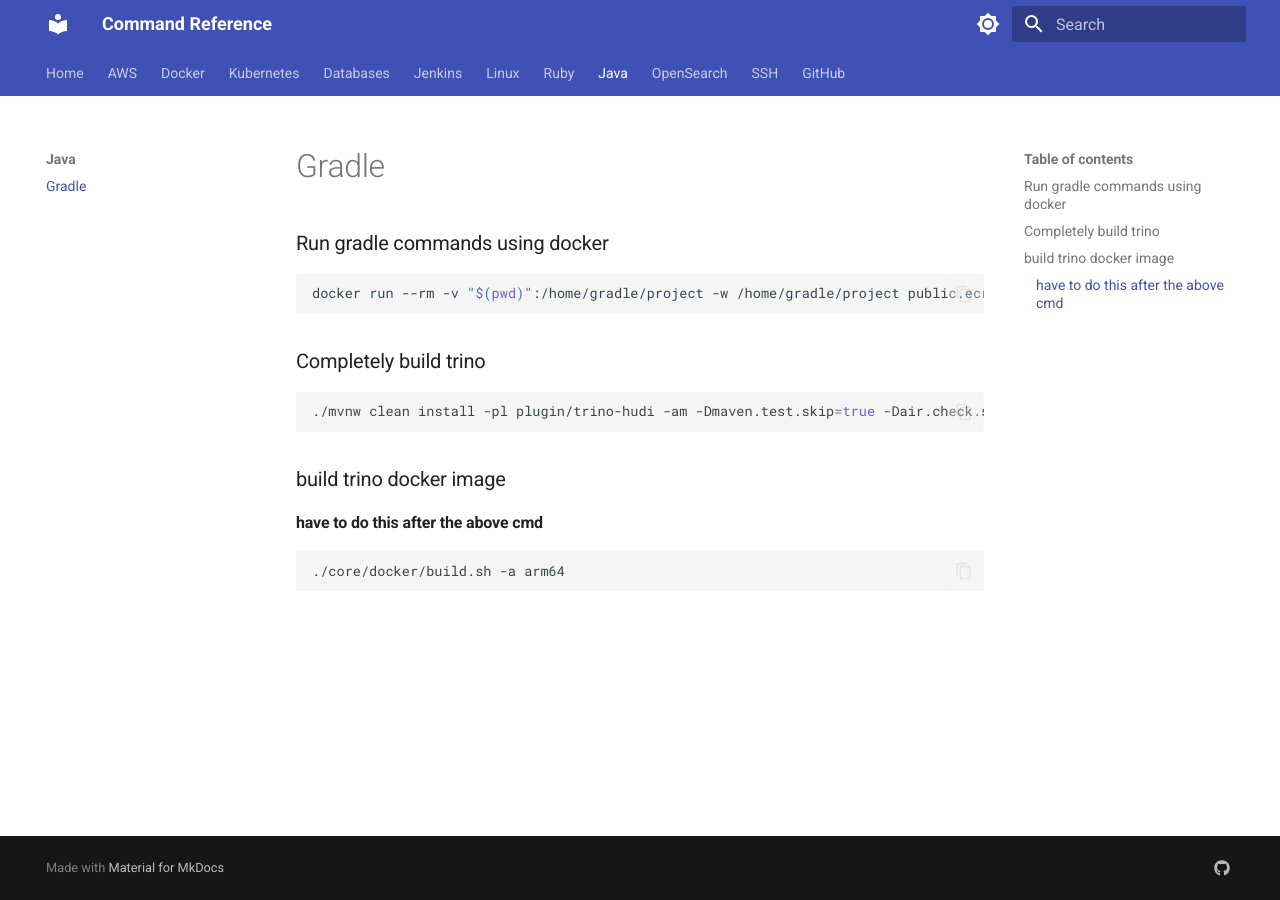
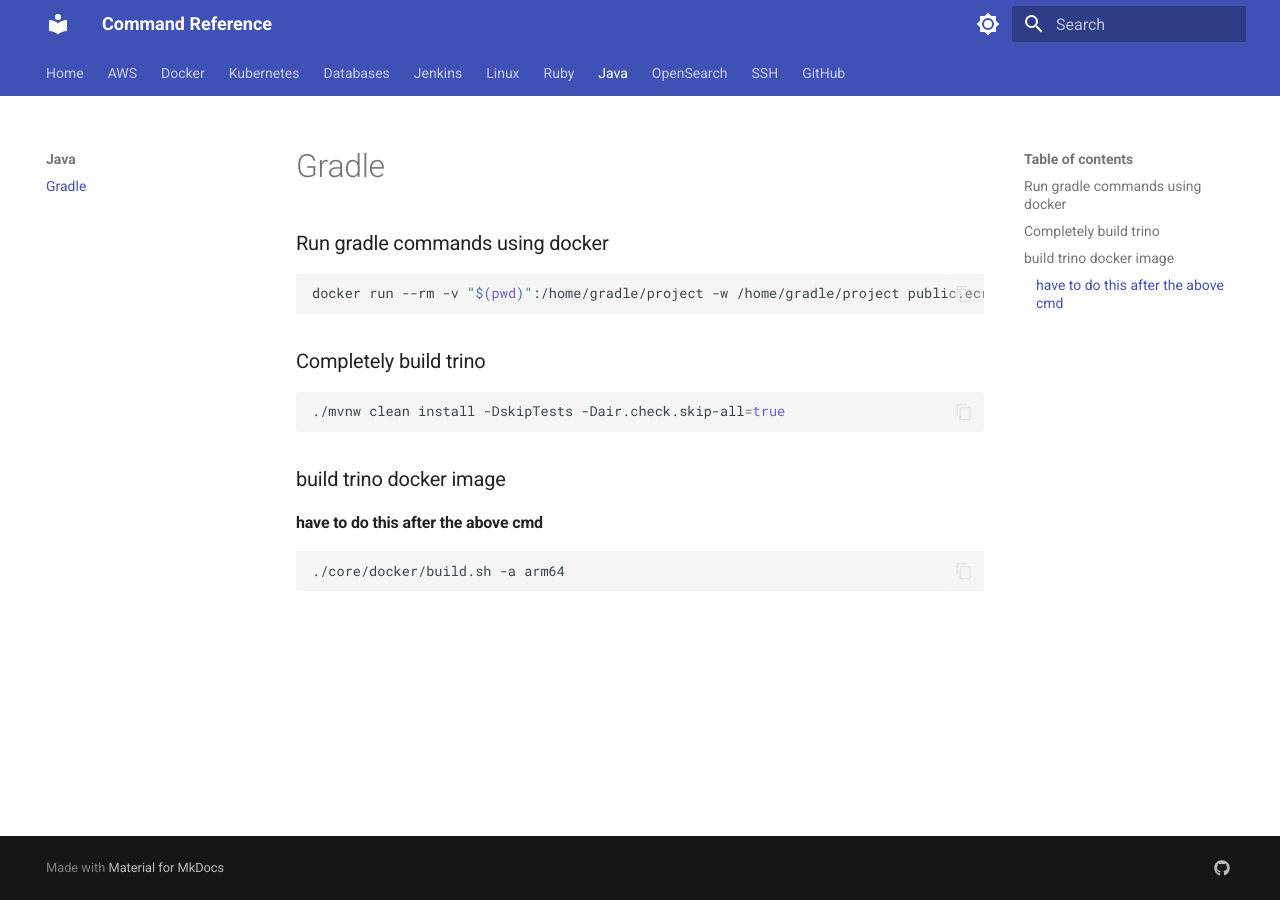
Before and after one commit to Fluder-Paradyne/cmds, an MkDocs documentation site: the page built from docs/java/gradle.md, in a window 1280 px wide. Built offline with MkDocs 1.6.1 and Material for MkDocs 9.7.7, drawn with Linux system fonts in a browser that asks for light colours.

Commit message:
fix trino build command

````diff
--- a/docs/java/gradle.md
+++ b/docs/java/gradle.md
@@ -5,7 +5,7 @@
 
 ### Completely build trino
 ```shell
-./mvnw clean install -pl plugin/trino-hudi -am -Dmaven.test.skip=true -Dair.check.skip-all=true
+./mvnw clean install -DskipTests -Dair.check.skip-all=true
 ```
 
 ### build trino docker image
````
